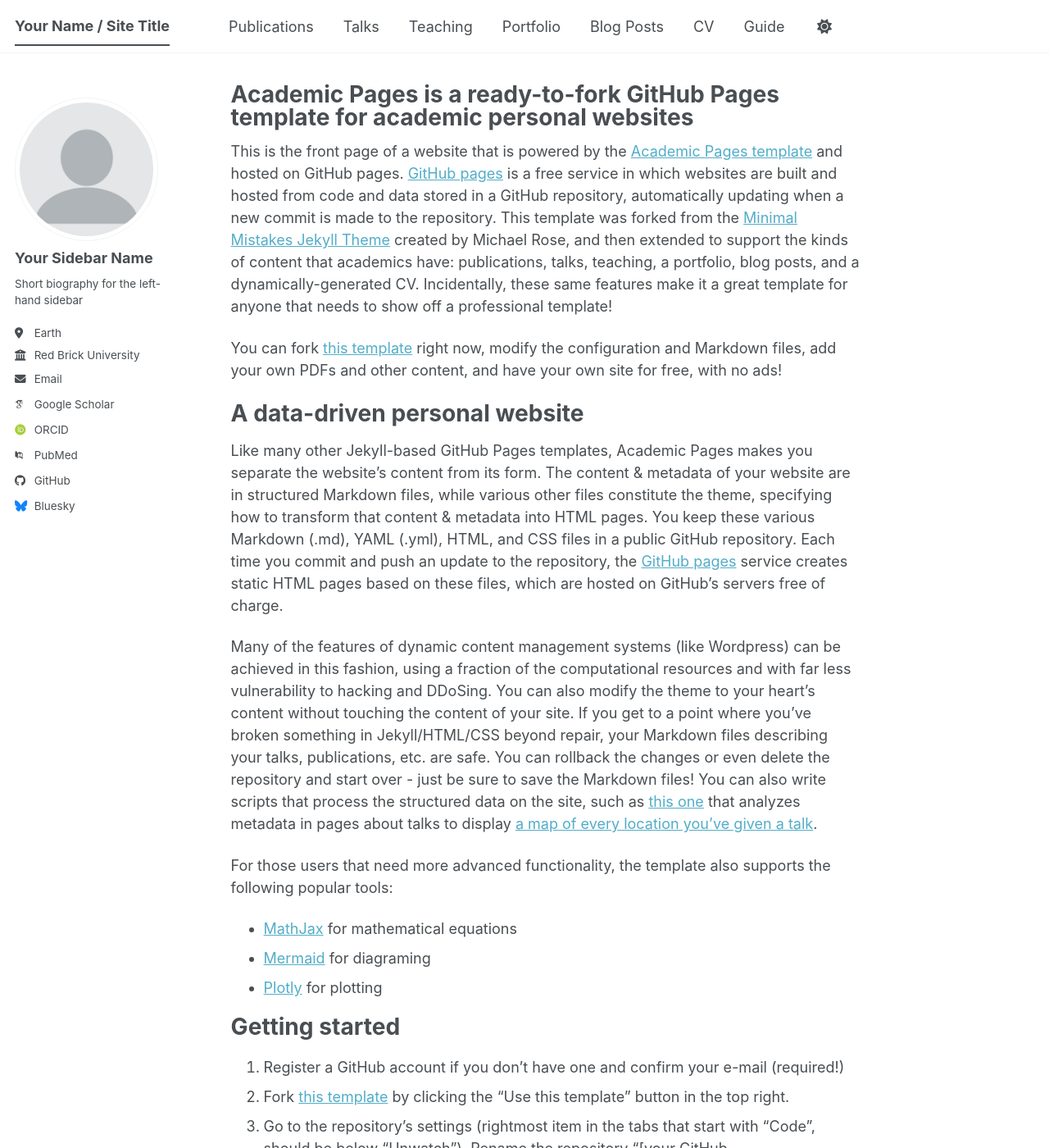
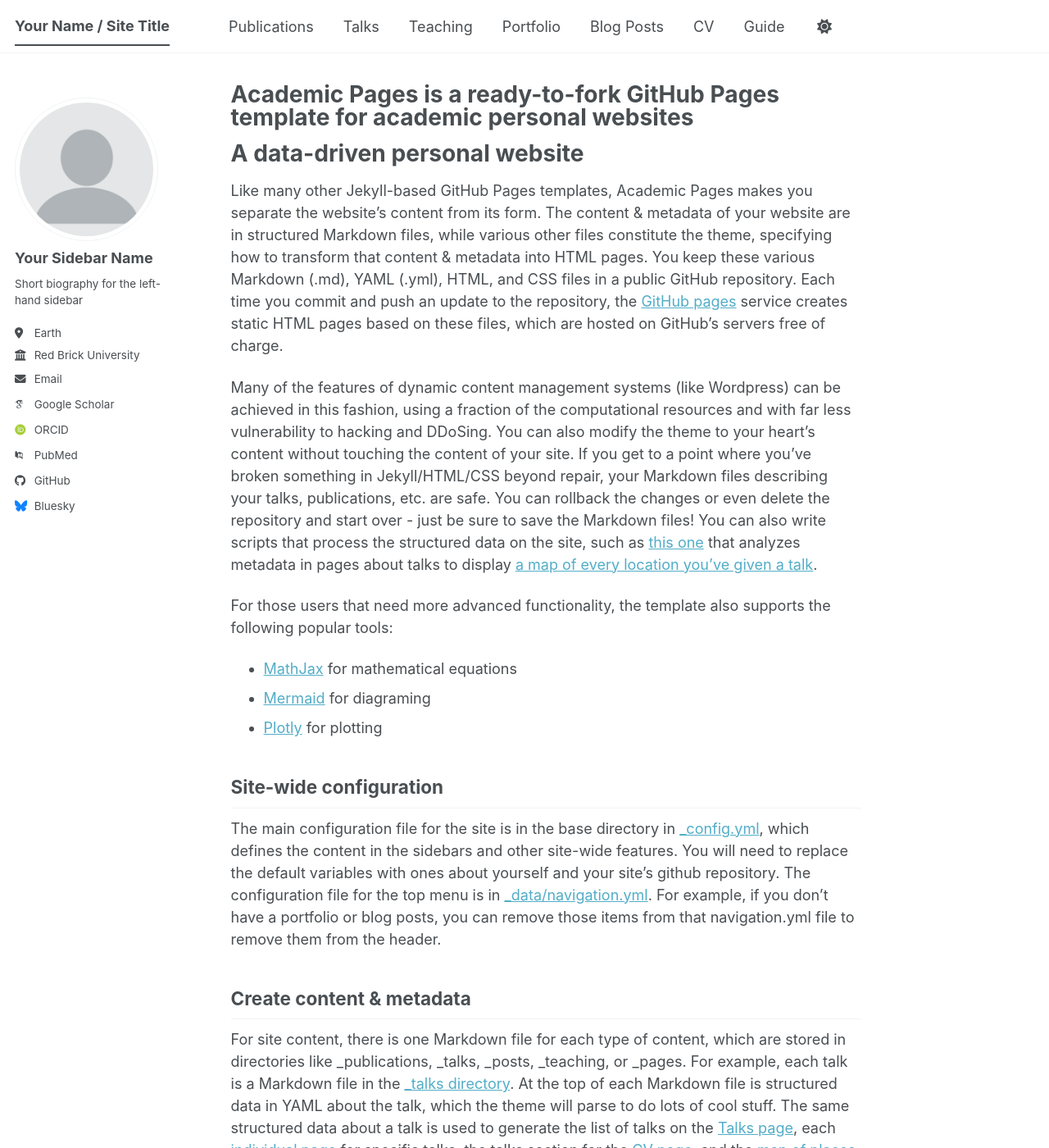
Before and after one commit to AAichberger/AAichberger.github.io, a Jekyll site: the page built from _pages/about.md, in a window 1280 px wide and 1400 px high. Shown: the whole window at 82% size. Built offline with Jekyll 4.4.1, drawn with Linux system fonts in a browser that asks for light colours; some web fonts are replaced; a script bundle is joined from its source files by our own code; library files that are not in the unit come from our copies; some of the changed text lies outside the part shown.

Commit message:
Update about.md

```diff
--- a/_pages/about.md
+++ b/_pages/about.md
@@ -7,9 +7,6 @@
   - /about.html
 ---
 
-This is the front page of a website that is powered by the [Academic Pages template](https://github.com/academicpages/academicpages.github.io) and hosted on GitHub pages. [GitHub pages](https://pages.github.com) is a free service in which websites are built and hosted from code and data stored in a GitHub repository, automatically updating when a new commit is made to the repository. This template was forked from the [Minimal Mistakes Jekyll Theme](https://mmistakes.github.io/minimal-mistakes/) created by Michael Rose, and then extended to support the kinds of content that academics have: publications, talks, teaching, a portfolio, blog posts, and a dynamically-generated CV. Incidentally, these same features make it a great template for anyone that needs to show off a professional template!
-
- You can fork [this template](https://github.com/academicpages/academicpages.github.io) right now, modify the configuration and Markdown files, add your own PDFs and other content, and have your own site for free, with no ads!
 
 A data-driven personal website
 ======
@@ -21,15 +18,6 @@
 - [MathJax](https://www.mathjax.org/) for mathematical equations
 - [Mermaid](https://mermaid.js.org/) for diagraming
 - [Plotly](https://plotly.com/javascript/) for plotting
-
-Getting started
-======
-1. Register a GitHub account if you don't have one and confirm your e-mail (required!)
-1. Fork [this template](https://github.com/academicpages/academicpages.github.io) by clicking the "Use this template" button in the top right.
-1. Go to the repository's settings (rightmost item in the tabs that start with "Code", should be below "Unwatch"). Rename the repository "[your GitHub username].github.io", which will also be your website's URL.
-1. Set site-wide configuration and create content & metadata (see below -- also see [this set of diffs](https://archive.is/3TPas) showing what files were changed to set up [an example site](https://getorg-testacct.github.io) for a user with the username "getorg-testacct")
-1. Upload any files (like PDFs, .zip files, etc.) to the files/ directory. They will appear at https://[your GitHub username].github.io/files/example.pdf.
-1. Check status by going to the repository settings, in the "GitHub pages" section
 
 Site-wide configuration
 ------
```
